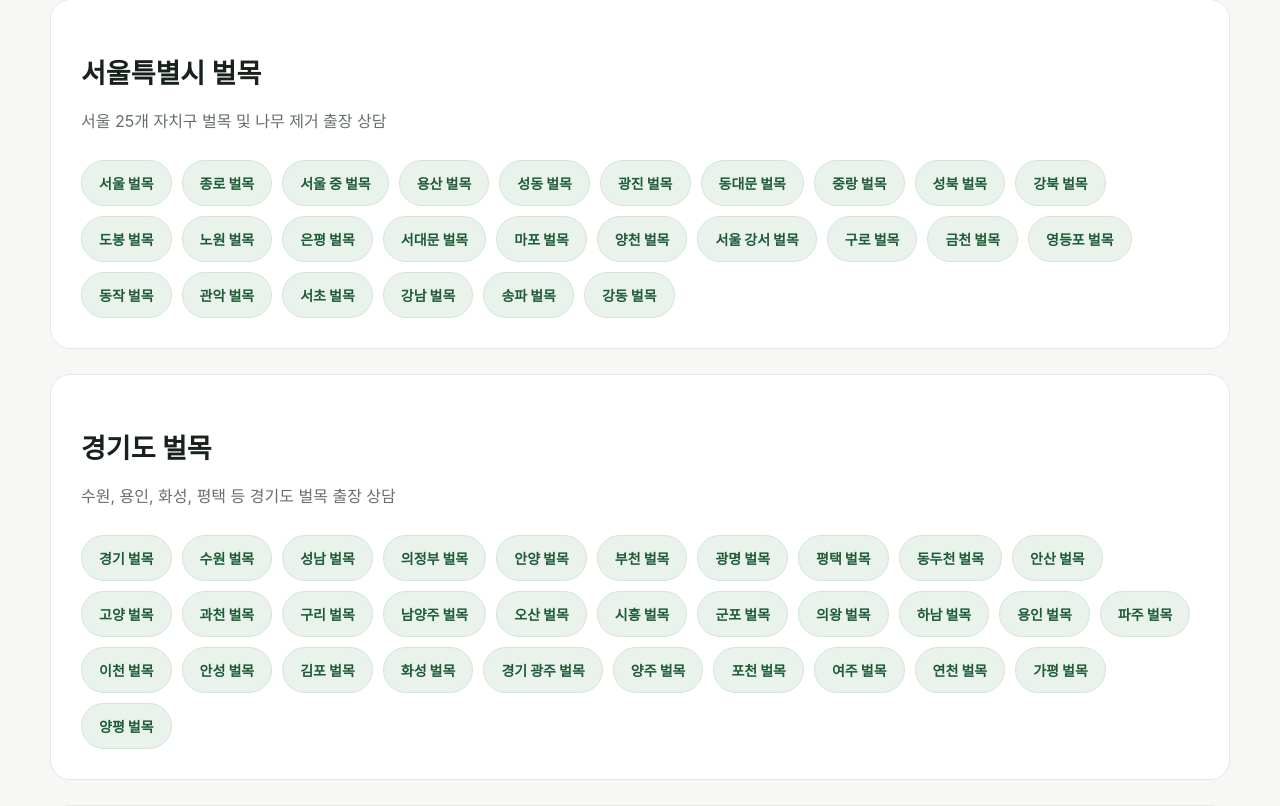
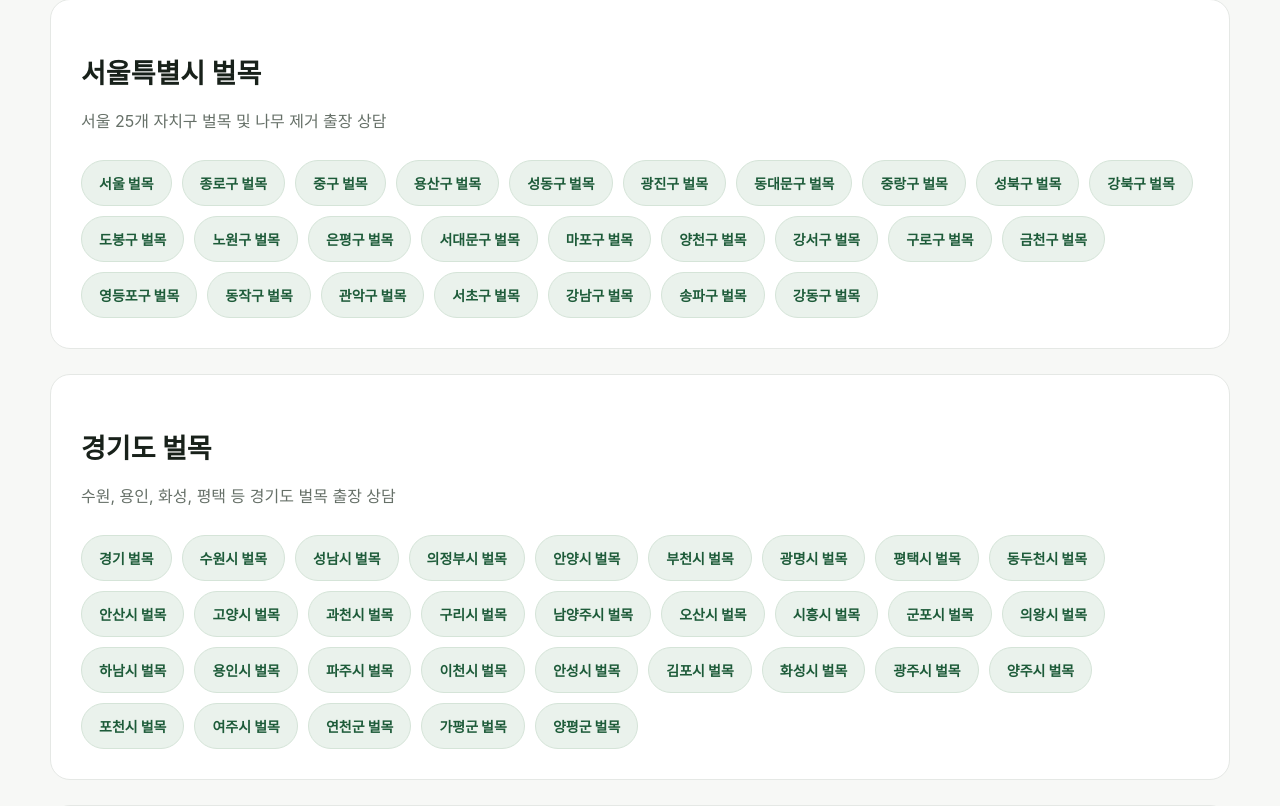
Before and after one commit to rlatngud061277-sudo/easyhomecare, a Next.js app: page /tree-removal in a window 1280 px wide. Shown: the part 922-1728 px from the top of the page. Built offline with nearby package versions, Linux system fonts and the light colour scheme.

Commit message:
Update regions.ts

```diff
--- a/app/regions.ts
+++ b/app/regions.ts
@@ -15,7 +15,7 @@ const makeRegions = (
   }));
 
 export const regions: Region[] = [
-  // 광역 지역
+  // 광역 지역 페이지
   ...makeRegions("서울", [["서울", "seoul"]]),
   ...makeRegions("경기", [["경기", "gyeonggi"]]),
   ...makeRegions("인천", [["인천", "incheon"]]),
@@ -136,25 +136,20 @@ export const regions: Region[] = [
   ]),
 ];
 
-export const getRegion = (slug: string): Region | undefined =>
-  regions.find((item) => item.slug === slug);
+export const getRegion = (slug: string) =>
+  regions.find((region) => region.slug === slug);
 
-export const getRegionName = (region: Region): string => {
+export const getRegionName = (region: Region) => {
+  // 광역 지역은 '인천 인천'처럼 중복 표시하지 않음
   if (region.name === region.province) {
     return region.name;
   }
 
-  const shortName = region.name.replace(/(시|군|구)$/, "");
-
-  if (
-    ["중구", "동구", "서구", "강서구"].includes(region.name) ||
-    region.slug === "gwangju-gyeonggi"
-  ) {
-    return `${region.province} ${shortName}`;
-  }
-
-  return shortName;
+  // 서울 강남구 → 강남구
+  // 경기 수원시 → 수원시
+  // 인천 부평구 → 부평구
+  return region.name;
 };
 
-export const getRegionUrl = (region: Region): string =>
+export const getRegionUrl = (region: Region) =>
   `/tree-removal/${region.slug}`;
```
